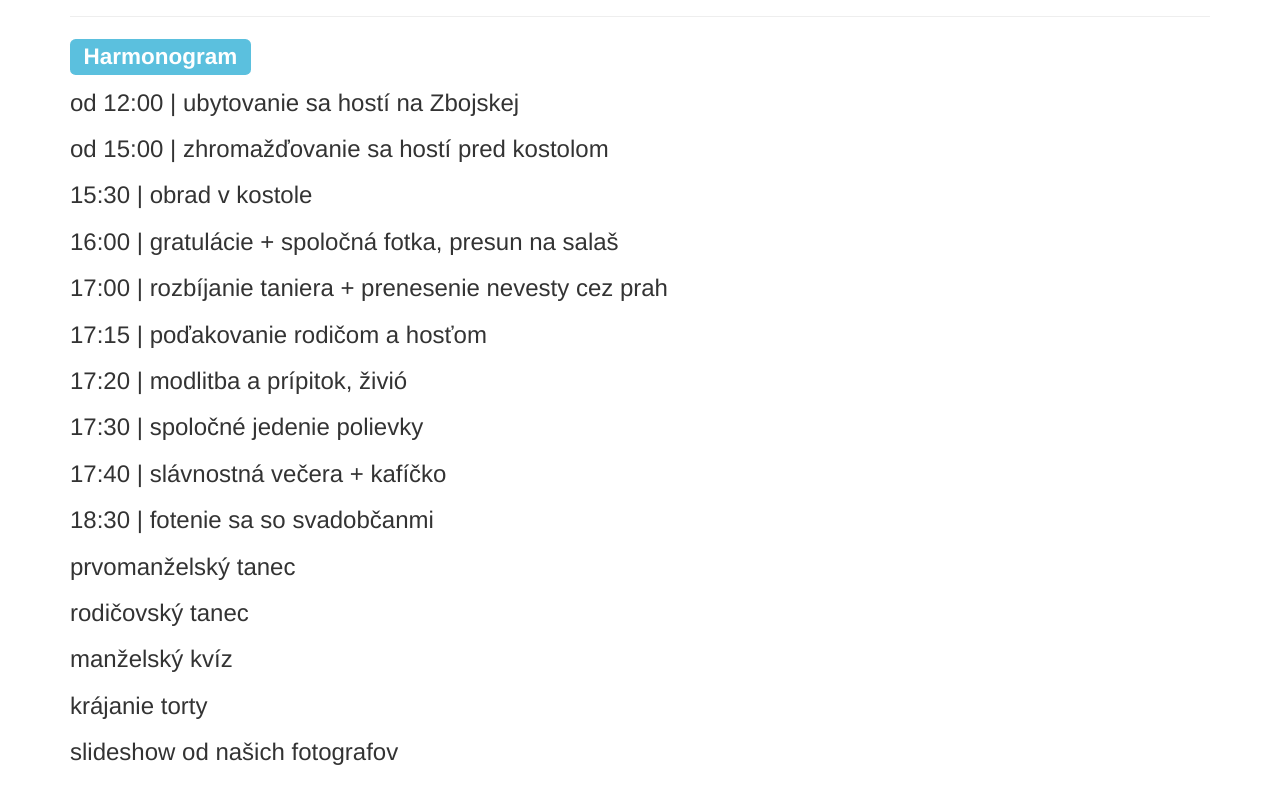
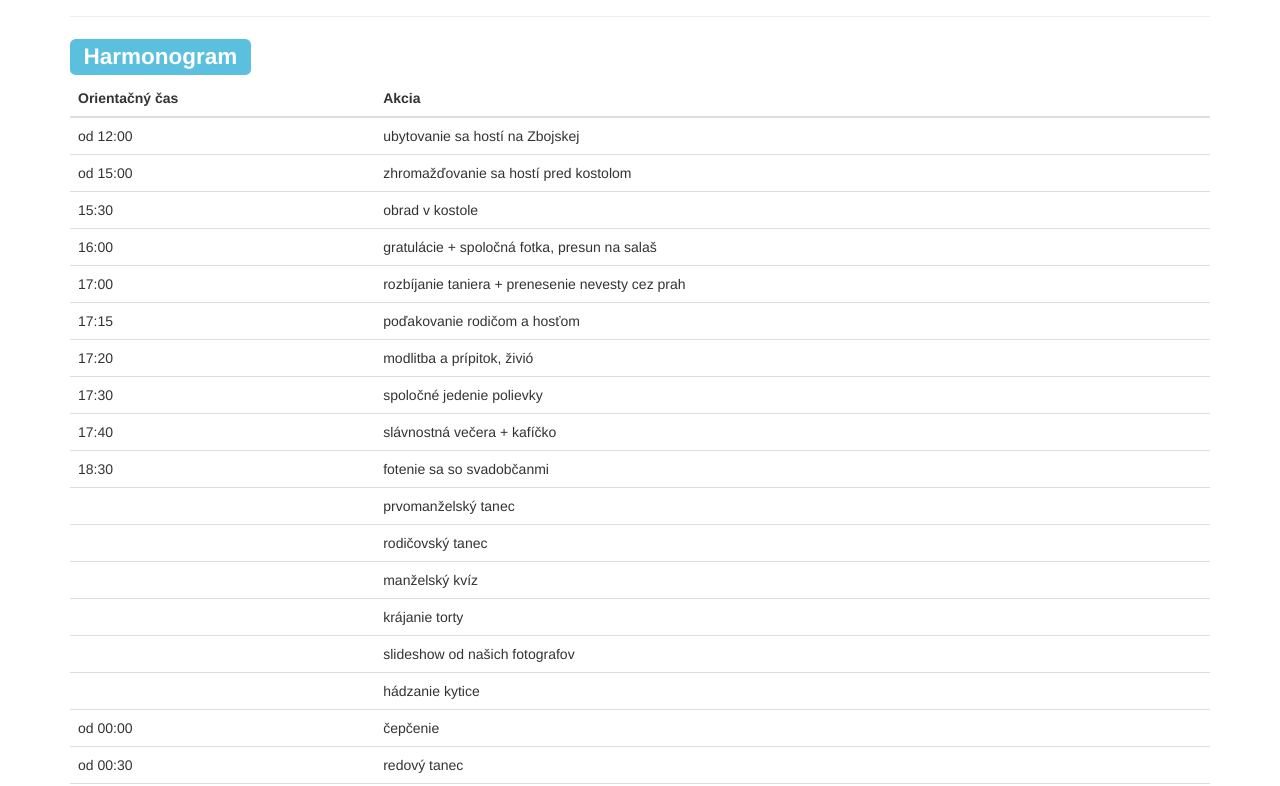
Before and after one commit to boselneni/iplusp, a plain HTML site: page svadobny-den.html in a window 1280 px wide. Shown: the part 153-939 px from the top of the page. Drawn offline with nearby package versions, Linux system fonts and the light colour scheme.

Commit message:
Using hover table for schedule instead

```diff
--- a/svadobny-den.html
+++ b/svadobny-den.html
@@ -61,28 +61,96 @@
     </div>
     <h2><span class="label label-default label-info">Harmonogram</span></h2>
 
-    <h3>od 12:00 | ubytovanie sa hostí na Zbojskej</h3>
-    <h3>od 15:00 | zhromažďovanie sa hostí pred kostolom</h3>
-    <h3>15:30 | obrad v kostole</h3>
-    <h3>16:00 | gratulácie + spoločná fotka, presun na salaš</h3>
-    <h3>17:00 | rozbíjanie taniera + prenesenie nevesty cez prah</h3>
-    <h3>17:15 | poďakovanie rodičom a hosťom</h3>
-    <h3>17:20 | modlitba a prípitok, živió</h3>
-    <h3>17:30 | spoločné jedenie polievky</h3>
-    <h3>17:40 | slávnostná večera + kafíčko</h3>
-    <h3>18:30 | fotenie sa so svadobčanmi</h3>
-    <h3>prvomanželský tanec</h3>
-    <h3>rodičovský tanec</h3>
-    <h3>manželský kvíz</h3>
-    <h3>krájanie torty</h3>
-    <h3>slideshow od našich fotografov</h3>
-    <h3>hádzanie kytice</h3>
-    <h3>od 00:00 | čepčenie</h3>
-    <h3>od 00:30 | redový tanec</h3>
-    <h3>od 08:00 raňajky</h3>
-    <h3>do 12:00 odubytovanie sa</h3>
-
-    <!--TODO: pridať harmonogram, viď program v trelle-->
+    <table class="table table-hover">
+        <thead>
+        <tr>
+            <th>Orientačný čas</th>
+            <th>Akcia</th>
+        </tr>
+        </thead>
+        <tbody>
+        <tr>
+            <td>od 12:00</td>
+            <td>ubytovanie sa hostí na Zbojskej</td>
+        </tr>
+        <tr>
+            <td>od 15:00</td>
+            <td>zhromažďovanie sa hostí pred kostolom</td>
+        </tr>
+        <tr>
+            <td>15:30</td>
+            <td>obrad v kostole</td>
+        </tr>
+        <tr>
+            <td>16:00</td>
+            <td>gratulácie + spoločná fotka, presun na salaš</td>
+        </tr>
+        <tr>
+            <td>17:00</td>
+            <td>rozbíjanie taniera + prenesenie nevesty cez prah</td>
+        </tr>
+        <tr>
+            <td>17:15</td>
+            <td>poďakovanie rodičom a hosťom</td>
+        </tr>
+        <tr>
+            <td>17:20</td>
+            <td>modlitba a prípitok, živió</td>
+        </tr>
+        <tr>
+            <td>17:30</td>
+            <td>spoločné jedenie polievky</td>
+        </tr>
+        <tr>
+            <td>17:40</td>
+            <td>slávnostná večera + kafíčko</td>
+        </tr>
+        <tr>
+            <td>18:30</td>
+            <td>fotenie sa so svadobčanmi</td>
+        </tr>
+        <tr>
+            <td></td>
+            <td>prvomanželský tanec</td>
+        </tr>
+        <tr>
+            <td></td>
+            <td>rodičovský tanec</td>
+        </tr>
+        <tr>
+            <td></td>
+            <td>manželský kvíz</td>
+        </tr>
+        <tr>
+            <td></td>
+            <td>krájanie torty</td>
+        </tr>
+        <tr>
+            <td></td>
+            <td>slideshow od našich fotografov</td>
+        </tr>
+        <tr>
+            <td></td>
+            <td>hádzanie kytice</td>
+        </tr>
+        <tr>
+            <td>od 00:00</td>
+            <td>čepčenie</td>
+        </tr>
+        <tr>
+            <td>od 00:30</td>
+            <td>redový tanec</td>
+        </tr>
+        <tr>
+            <td>od 08:00</td>
+            <td>raňajky</td>
+        </tr>
+        <tr>
+            <td>od 12:00</td>
+            <td>odubytovanie sa</td>
+        </tr>
+        </tbody>
+    </table>
 
 </div> <!-- /container -->
 
```
